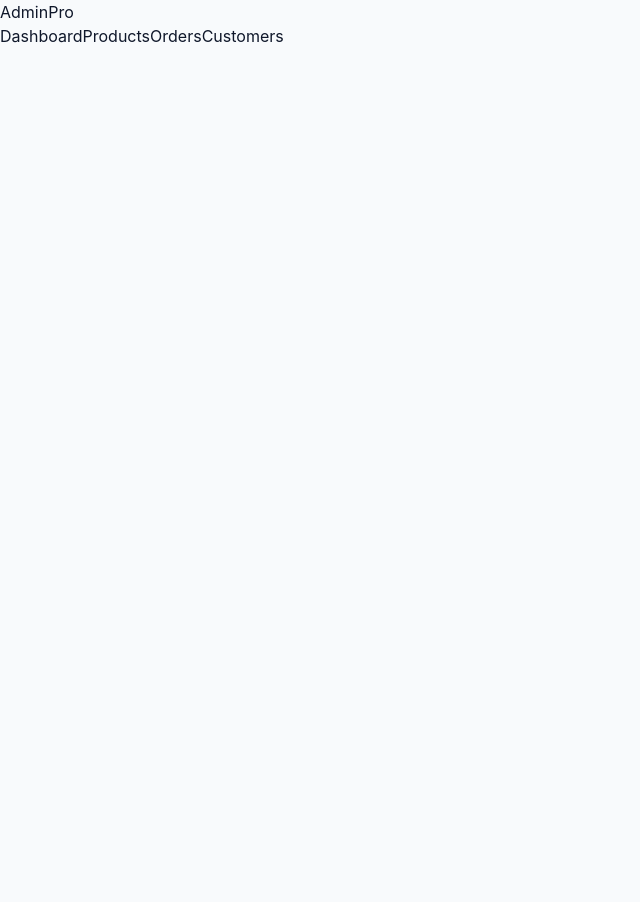
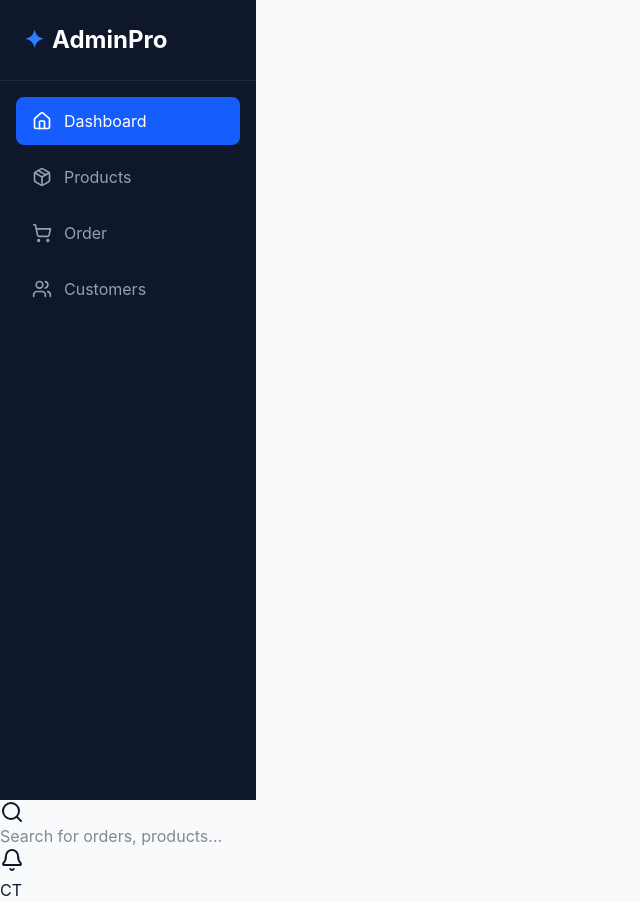
Before and after one commit to calvinthen/e-commerce-dashboard-v1, a React (Vite) app: page / in a window 1280 px wide. Shown: the whole page, without its empty margins (0-640 px from the left). Before the commit the page ends 800 px from the top, so only its background shows below. Built offline with nearby package versions, Linux system fonts and the light colour scheme.

Commit message:
add topbar and finishing sidebar styling

```diff
--- a/src/App.tsx
+++ b/src/App.tsx
@@ -1,9 +1,12 @@
 import Sidebar from "./components/Sidebar"
+import Topbar from "./components/Topbar"
 
 function App() {
   return (
     <div className="">
       <Sidebar/>
+
+      <Topbar/>
     </div>
   )
 }
--- a/src/components/Sidebar.tsx
+++ b/src/components/Sidebar.tsx
@@ -3,26 +3,26 @@ import {Home, Package, ShoppingCart, Users} from "lucide-react";
 const Sidebar = () => {
 
     return(
-        <aside className="">
-            <div>
-                <span></span>AdminPro
+        <aside className="w-64 bg-slate-900 text-white h-screen flex flex-col">
+            <div className="p-6 text-2xl font-bold border-b border-slate-800 flex items-center gap-2">
+                <span className="text-blue-500">✦</span>AdminPro
             </div>
 
-            <nav>
-                <a href="">
-                    Dashboard
+            <nav className="flex-1 p-4 space-y-2">
+                <a href="#" className="flex items-center gap-3 px-4 py-3 bg-blue-600 rounded-lg text-white">
+                  <Home size={20}/>  Dashboard
                 </a>
 
-                <a href="">
-                    Products
+                <a href="#" className="flex items-center gap-3 px-4 py-3 text-slate-400 hover:bg-slate-800 hover:text-white rounded-lg transition">
+                   <Package size={20}/> Products
                 </a>
 
-                <a href="">
-                    Orders
+                 <a href="#" className="flex items-center gap-3 px-4 py-3 text-slate-400 hover:bg-slate-800 hover:text-white rounded-lg transition">
+                   <ShoppingCart size={20}/> Order
                 </a>
 
-                <a href="">
-                    Customers
+                 <a href="#" className="flex items-center gap-3 px-4 py-3 text-slate-400 hover:bg-slate-800 hover:text-white rounded-lg transition">
+                   <Users size={20}/> Customers
                 </a>
             </nav>
         </aside>
--- /dev/null
+++ b/src/components/Topbar.tsx
@@ -0,0 +1,28 @@
+import { Bell, Search } from "lucide-react";
+
+const Topbar = () => {
+    return (
+        <header>
+
+            {/* Search Bar */}
+            <div>
+                <Search/>
+                <input type="text"
+                placeholder="Search for orders, products..."
+                />
+            </div>
+
+            <div>
+                <button>
+                    <Bell/>
+                </button>
+
+                <div>
+                    CT
+                </div>
+            </div>
+        </header>
+    );
+}
+
+export default Topbar;
```
